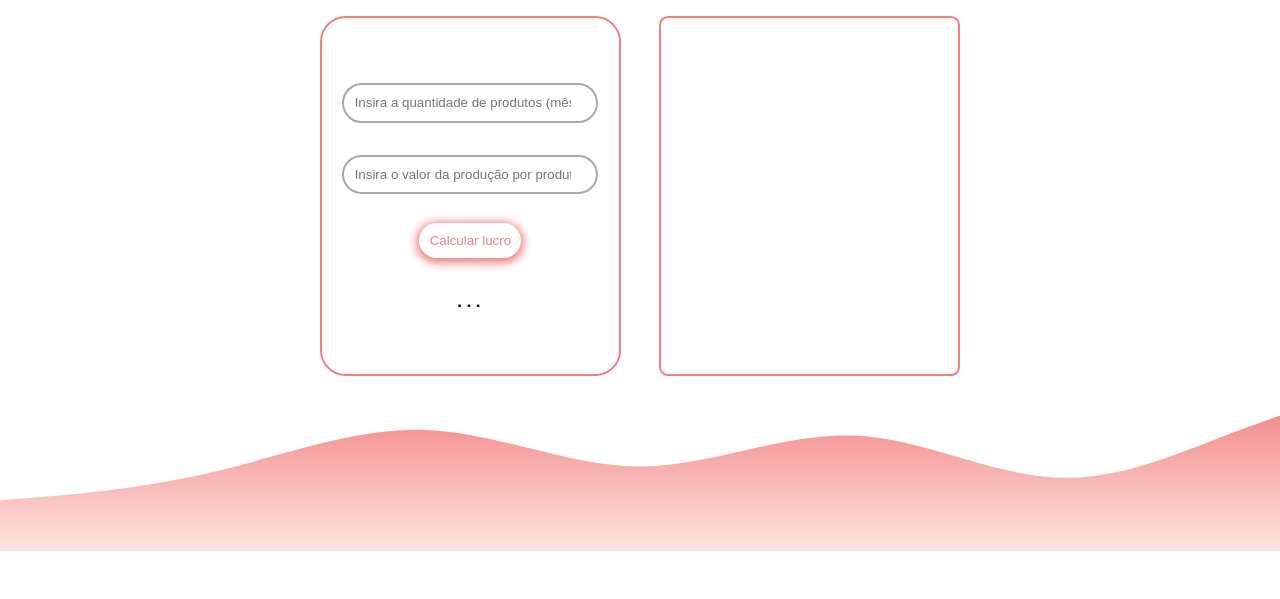
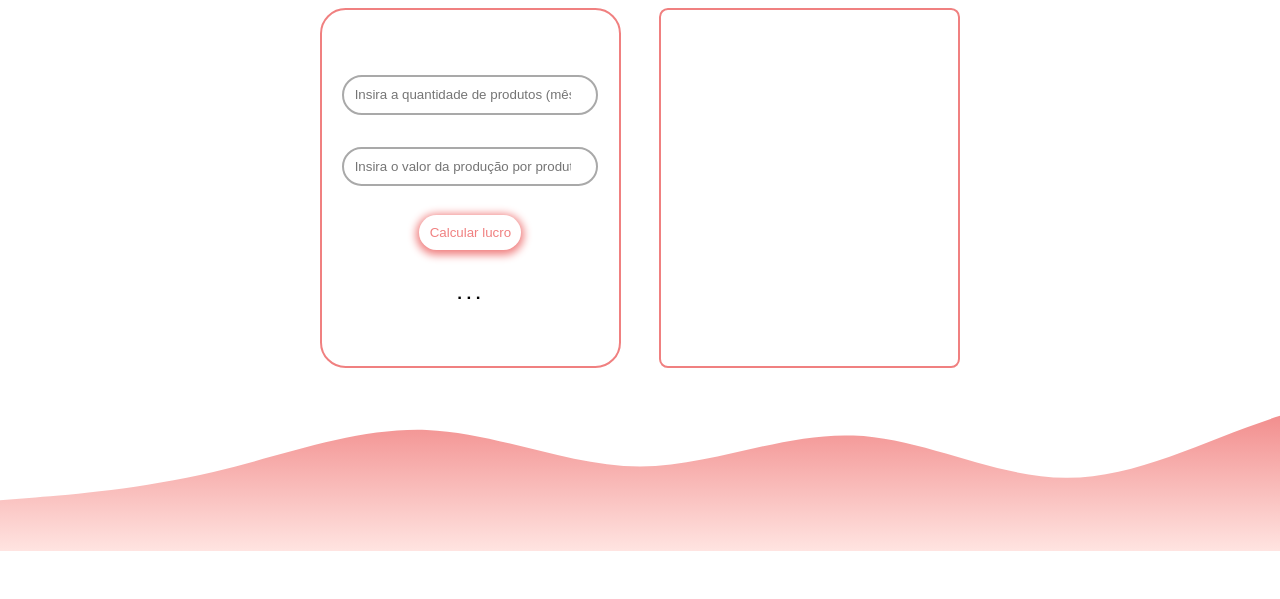
Before and after one commit to LuigiVicchietti/simulador_financeiro, a website: page index.html in a window 1280 px wide. Shown: the part 249-848 px from the top of the page. After the commit the page ends 800 px from the top, so only its background shows below. Drawn offline with nearby package versions, Linux system fonts and the light colour scheme.

Commit message:
Erro de responsividade

```diff
--- a/css/style.css
+++ b/css/style.css
@@ -44,8 +44,9 @@ main {
     align-items: center;
     position: relative;
     width: 100%;
-    height: 100vh;
-    margin-top: 6vh;
+    height: 90vh;
+    margin-top: 10vh;
+    overflow-y: hidden;
 }
 
 .titulo {
```
